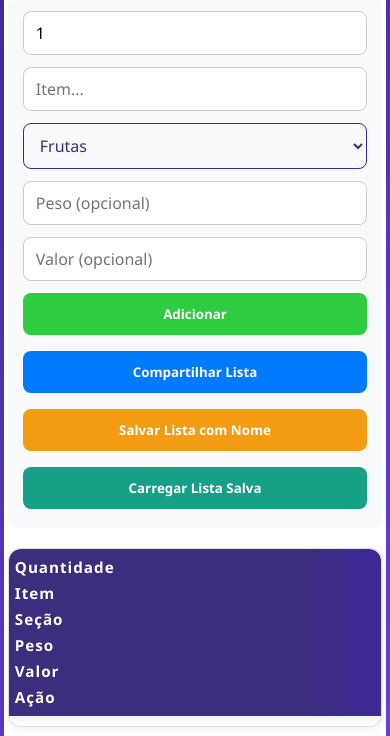
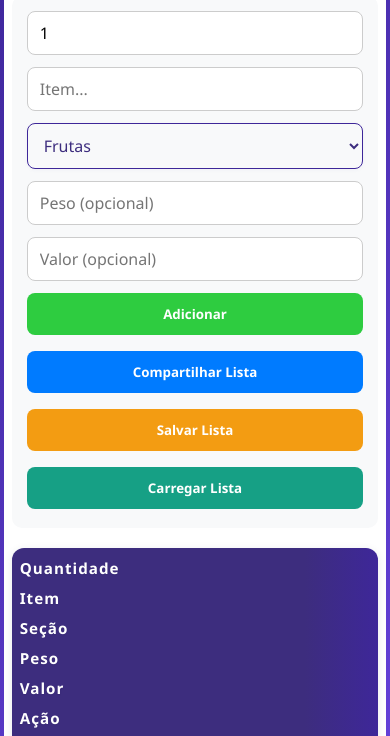
Before and after one commit to isamirandadev/MarketList, a plain HTML site: page index.html in a window 390 px wide. Shown: the part 108-844 px from the top of the page. Drawn offline with Linux system fonts and the light colour scheme.

Commit message:
Ajustei a responsavidade mobile 22/08/2025

```diff
--- a/index.html
+++ b/index.html
@@ -9,7 +9,12 @@
 </head>
 <body>
     <div class="container">
-        <h1><img src="Imagens/shopping-bag.png" alt="Shopping Bag"> Lista de Mercado</h1>
+        <h1>
+            <img src="Imagens/shopping-bag.png" alt="Shopping Bag">
+            Lista de Mercado
+        </h1>
+
+        <!-- Seção de inputs -->
         <div class="input-section">
             <input type="number" id="quantityInput" placeholder="Qtd" min="1" value="1">
             <input type="text" id="itemInput" placeholder="Item...">
@@ -33,10 +38,12 @@
             <input type="text" id="priceInput" placeholder="Valor (opcional)">
             <button onclick="addItem()">Adicionar</button>
             <button onclick="sharePage()">Compartilhar Lista</button>
-            <button onclick="saveListWithName()">Salvar Lista com Nome</button>
-            <button onclick="loadListByName()">Carregar Lista Salva</button>
+            <button onclick="saveListWithName()">Salvar Lista</button>
+            <button onclick="loadListByName()">Carregar Lista</button>
         </div>
-        <div class="list-section">
+
+        <!-- Lista -->
+        <div class="list-container">
             <div class="list-header">
                 <div>Quantidade</div>
                 <div>Item</div>
@@ -47,11 +54,14 @@
             </div>
             <div id="marketList"></div>
         </div>
+
+        <!-- Totais -->
         <div class="total-section">
             <h2>Total de itens: <span id="totalItems">0</span></h2>
             <h2>Total da compra: <span id="totalPrice">R$ 0,00</span></h2>
         </div>
     </div>
+
     <script src="script.js"></script>
 </body>
 </html>
--- a/style.css
+++ b/style.css
@@ -14,7 +14,7 @@ body {
 }
 
 .container {
-    max-width: 600px;
+    width: 740px;
     margin: 32px auto 32px auto;
     background: #fff;
     border-radius: 18px;
@@ -156,7 +156,7 @@ h1 img {
 /* List header */
 .list-header {
     display: grid;
-    grid-template-columns: 80px 1fr 150px 120px 120px 100px;
+    grid-template-columns: 100px 1fr 150px 100px 100px 150px;
     gap: 18px;
     padding: 12px 24px;
     background: linear-gradient(90deg, #3d2d7e 80%, #3e2799 100%);
@@ -320,27 +320,15 @@ h1 img {
     }
 }
 
-@media (max-width: 480px) {
-    .container {
-        padding: 2vw 1vw 10px 1vw;
+@media (max-width: 400px) {
+    .input-section,
+    .list-header,
+    .list-item {
+        grid-template-columns: 1fr;
     }
 
-    .list-header,
-    .list-item {
-        display: flex;
-        flex-direction: column;
-        gap: 6px;
-        padding: 8px 6px;
-    }
-
-    .list-header > div,
-    .list-item > * {
-        width: 100%;
-        text-align: left;
-    }
-
-    .total-section {
-        font-size: 1rem;
-        padding: 10px 4px;
+    .action-buttons {
+        flex-direction: row;
+        justify-content: center;
     }
 }
```
